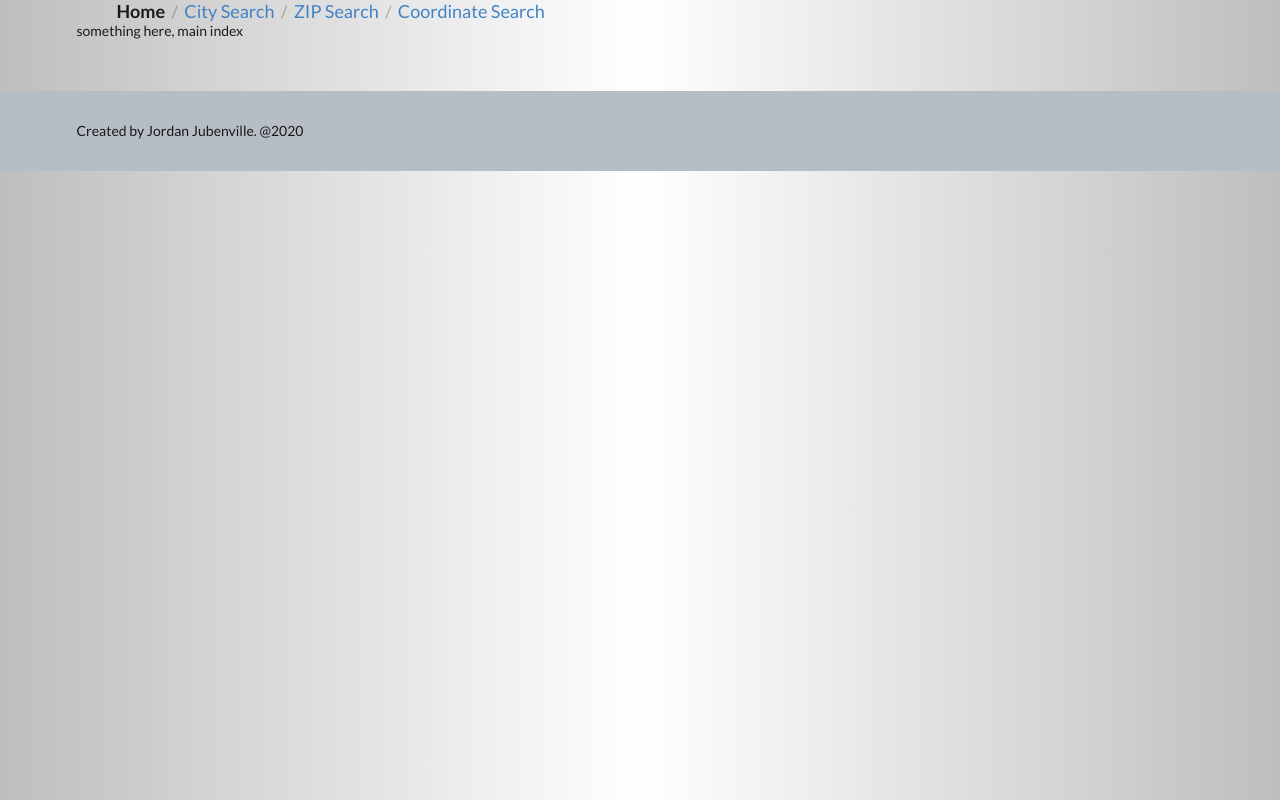
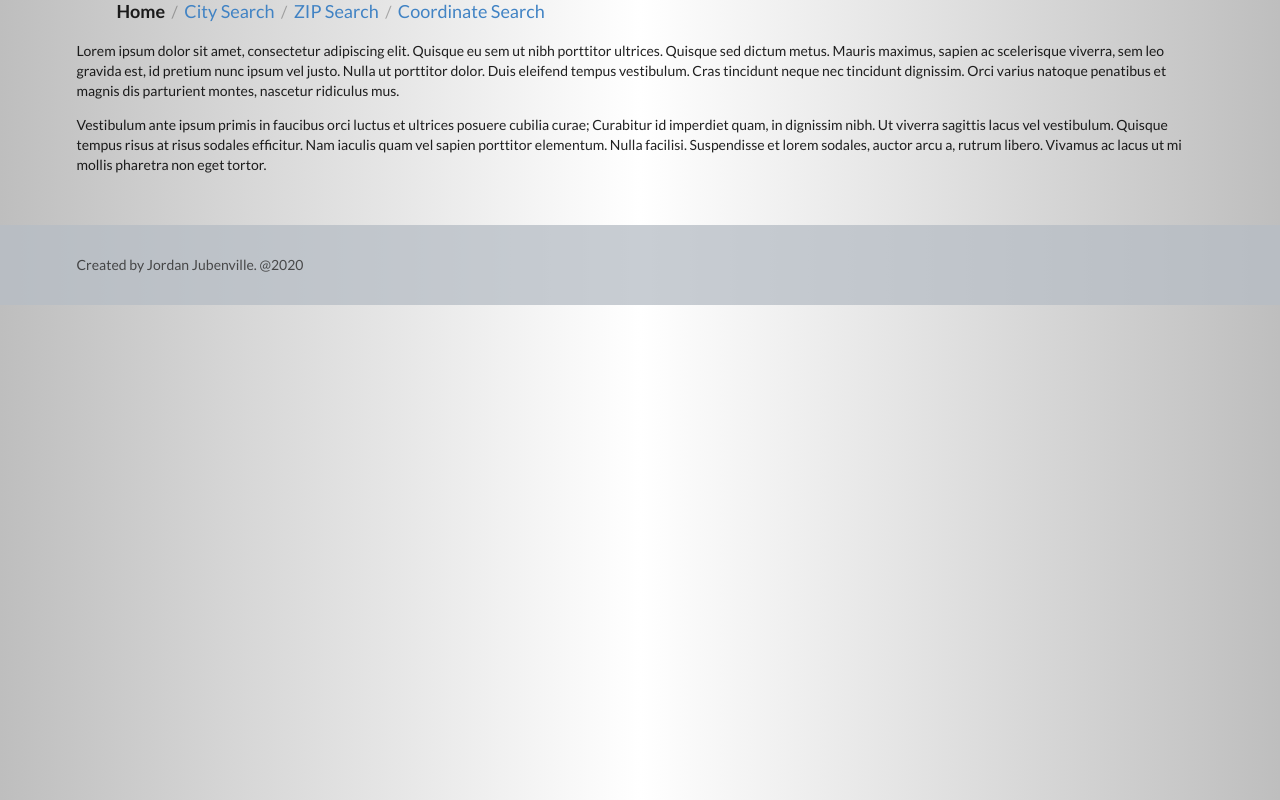
Before and after one commit to Falconpunch100/weather-forecast, a plain HTML site: page index.html in a window 1280 px wide. Drawn offline with nearby package versions, Linux system fonts and the light colour scheme.

Commit message:
changed footer

```diff
--- a/index.html
+++ b/index.html
@@ -32,9 +32,11 @@
         </ul>
       </nav>
     </header>
+    <main id="welcome">
+      <p>Lorem ipsum dolor sit amet, consectetur adipiscing elit. Quisque eu sem ut nibh porttitor ultrices. Quisque sed dictum metus. Mauris maximus, sapien ac scelerisque viverra, sem leo gravida est, id pretium nunc ipsum vel justo. Nulla ut porttitor dolor. Duis eleifend tempus vestibulum. Cras tincidunt neque nec tincidunt dignissim. Orci varius natoque penatibus et magnis dis parturient montes, nascetur ridiculus mus.</p>
 
-    something here, main index
-
+    <p>Vestibulum ante ipsum primis in faucibus orci luctus et ultrices posuere cubilia curae; Curabitur id imperdiet quam, in dignissim nibh. Ut viverra sagittis lacus vel vestibulum. Quisque tempus risus at risus sodales efficitur. Nam iaculis quam vel sapien porttitor elementum. Nulla facilisi. Suspendisse et lorem sodales, auctor arcu a, rutrum libero. Vivamus ac lacus ut mi mollis pharetra non eget tortor. </p>
+  </main>
   </main>
   <footer>
     <div class="ui container">
--- a/style.css
+++ b/style.css
@@ -19,12 +19,12 @@ footer {
     padding: 30px;
     position: relative;
     bottom: 0;
+    opacity: 75%;
 }
 
 #description {
     font-weight: normal;
     text-transform: capitalize;
-
 }
 
 .card {
@@ -34,7 +34,6 @@ footer {
 
 #weekly {
     display: flex;
-
 }
 
 #weekly .card {
@@ -48,3 +47,7 @@ body {
     background: linear-gradient(90deg, rgba(190,190,190,1) 0%, rgba(255,255,255,1) 50%, rgba(190,190,190,1) 100%);
     position: relative;
 }
+
+#welcome {
+    margin-top: 20px;
+}
```
